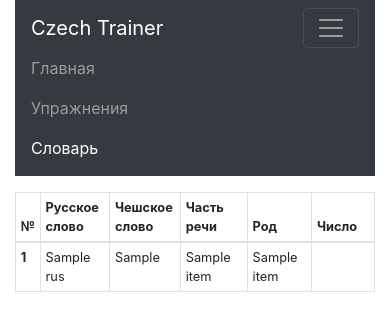
After one commit to EllesmeraAmnell/czech-trainer, a Flask app: template templates/show_db.html in a window 390 px wide, after a click that opens the changed part. The commit adds this page. Shown: the top 331 px of the page. Run offline with Flask 2, Linux system fonts and the light colour scheme; the template is opened without the code that fills it: most values are stand-ins (such as "Sample title", 1, 10 or a date in 2020); some libraries are stand-ins or nearby versions.

```diff
--- a/app.py
+++ b/app.py
@@ -9,11 +9,10 @@ from flask import Flask, render_template, request
 logging.basicConfig(level=logging.DEBUG)
 logger = logging.getLogger(__name__)
 app = Flask(__name__)
-app.url_map.strict_slashes = False
 
 
-@app.route('/', methods=['POST', 'GET'])
-@app.route('/index', methods=['POST', 'GET'])
+@app.route('/', methods=['GET'])
+@app.route('/index', methods=['GET'])
 def index():
     return render_template('index.html')
 
@@ -27,7 +26,14 @@ def quiz():
     return render_template('quiz.html', question=question, answer=answer, options=options)
 
 
-@app.route('/edit_db', methods=['POST', 'GET'])
+@app.route('/edit_db', methods=['GET'])
+def show_db():
+    words_list = get_words_list()
+    return render_template('show_db.html', words_list=words_list, genders=GENDERS, parts_of_speech=PARTS_OF_SPEECH,
+                           forms=FORMS)
+
+
+@app.route('/edit_db_super_secret_pf8wls', methods=['POST', 'GET'])
 def edit_db():
     result = None
     if request.method == 'POST':
--- a/docker-compose.yml
+++ b/docker-compose.yml
@@ -1,5 +1,5 @@
 web:
-  image: czech-trainer:1.0.0
+  image: czech-trainer:1.0.1
   command: python -u app.py
   container_name: czech-trainer
   ports:
--- a/templates/quiz.html
+++ b/templates/quiz.html
@@ -15,10 +15,10 @@
 
 <!---------- Content ----------->
 {% block content %}
-<div class="col-6 offset-3">
+<div class="col-sm-6 offset-sm-3">
     <div class="row-fluid">
         <div class="col container border rounded py-2">
-            <p>Выберите правильный перевод слова {{ question }}</p>
+            <p>Выберите правильный перевод слова <b>{{ question }}</b></p>
             <div class="list-group ">
                 {% for option in options %}
                 <button type="button" class="list-group-item list-group-item-action" onclick="checkAnswer(this)"
--- /dev/null
+++ b/templates/show_db.html
@@ -0,0 +1,58 @@
+{% extends "base.html" %}
+
+<!---------- Navigation ----------->
+{% block navigation %}
+<li class="nav-item">
+    <a class="nav-link" href="/index">Главная</a>
+</li>
+<li class="nav-item">
+    <a class="nav-link" href="/quiz">Упражнения</a>
+</li>
+<li class="nav-item">
+    <a class="nav-link active" href="/edit_db">Словарь</a>
+</li>
+{% endblock %}
+
+<!---------- Content ----------->
+{% block content %}
+
+<small>
+<div class="col-md">
+    <table class="table table-sm table-hover table-bordered">
+        <thead>
+        <tr>
+            <th scope="col" width="2%">№</th>
+            <th scope="col" width="20%">Русское слово</th>
+            <th scope="col" width="20%">Чешское слово</th>
+            <th scope="col" width="20%">Часть речи</th>
+            <th scope="col" width="19%">Род</th>
+            <th scope="col" width="19%">Число</th>
+        </tr>
+        </thead>
+        <tbody>
+        {% for word in words_list %}
+        <tr>
+            <th scope="row">{{ loop.index }}</th>
+            <td>{{ word.rus }}</td>
+            <td>{{ word.cz }}</td>
+            <td>{{ parts_of_speech[word.part_of_speech] }}</td>
+            <td>{{ genders[word.gender] }}</td>
+            <td>{{ forms[word.form] }}</td>
+        </tr>
+        {% endfor %}
+    </table>
+</div>
+</small>
+{% endblock %}
+
+
+<!---------- Script ----------->
+
+{% block script %}
+
+<script>
+
+
+</script>
+
+{%endblock%}
```
Also changed, not shown: templates/edit_db.html (+5 -9 lines), templates/index.html (+1 -19 lines).
